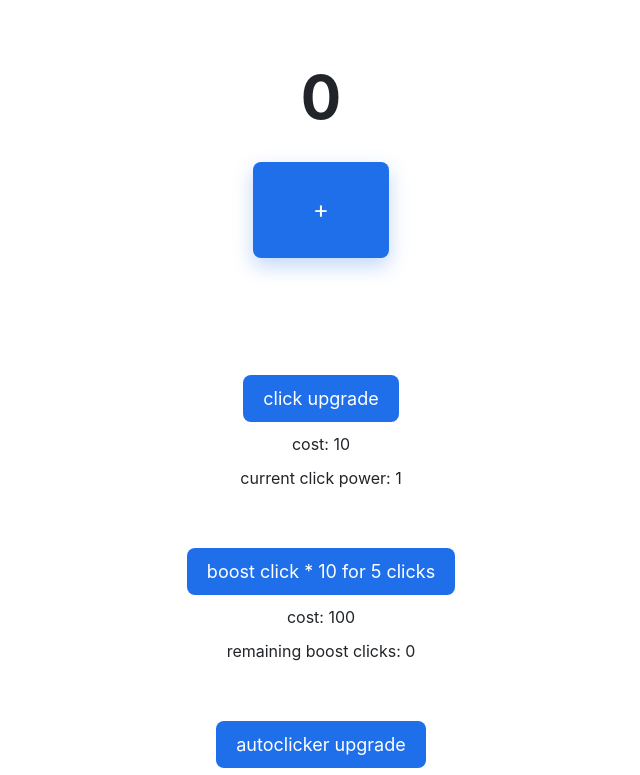
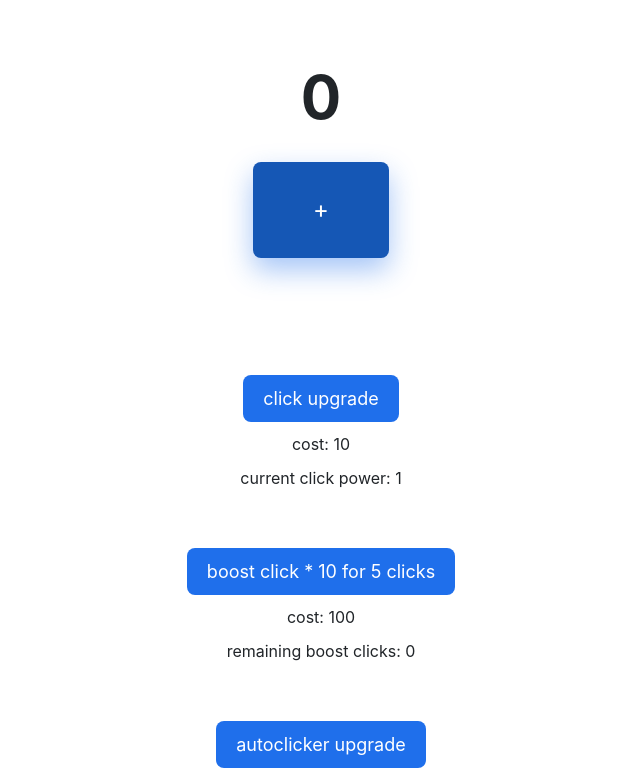
Before and after one commit to Mongolow/simple-clicker-game, an Electron app: page src/index.html in a window 800 px wide. In both pictures the pointer is over the button 399 px from the left and 210 px from the top of the page. Shown: the top 775 px of the page, without its empty margins (79-719 px from the left). Drawn offline with nearby package versions, Linux system fonts and the light colour scheme.

Commit message:
name fix and css

```diff
--- a/package.json
+++ b/package.json
@@ -1,6 +1,6 @@
 {
-  "name": "nauka",
-  "productName": "nauka",
+  "name": "simple-clicker-game",
+  "productName": "Simple Clicker Game",
   "version": "1.0.0",
   "description": "My Electron application description",
   "main": "src/index.js",
--- a/src/index.css
+++ b/src/index.css
@@ -68,6 +68,11 @@ body {
   }
 }
 
+#add:hover, #click_upgrade:hover, #boost_click:hover, #restart:hover, #auto_click:hover, #save:hover, #load:hover {
+  background-color: var(--accent-hover);
+  box-shadow: 0 12px 28px rgba(31, 111, 235, 0.4);
+}
+
 .upgrades {
     justify-content: center;
   display: flex;
--- a/src/index.js
+++ b/src/index.js
@@ -19,8 +19,6 @@ const createWindow = () => {
   // and load the index.html of the app.
   mainWindow.loadFile(path.join(__dirname, 'index.html'));
 
-  // Open the DevTools.
-  mainWindow.webContents.openDevTools();
 };
 
 // This method will be called when Electron has finished
```
Also changed, not shown: 1 other file.
